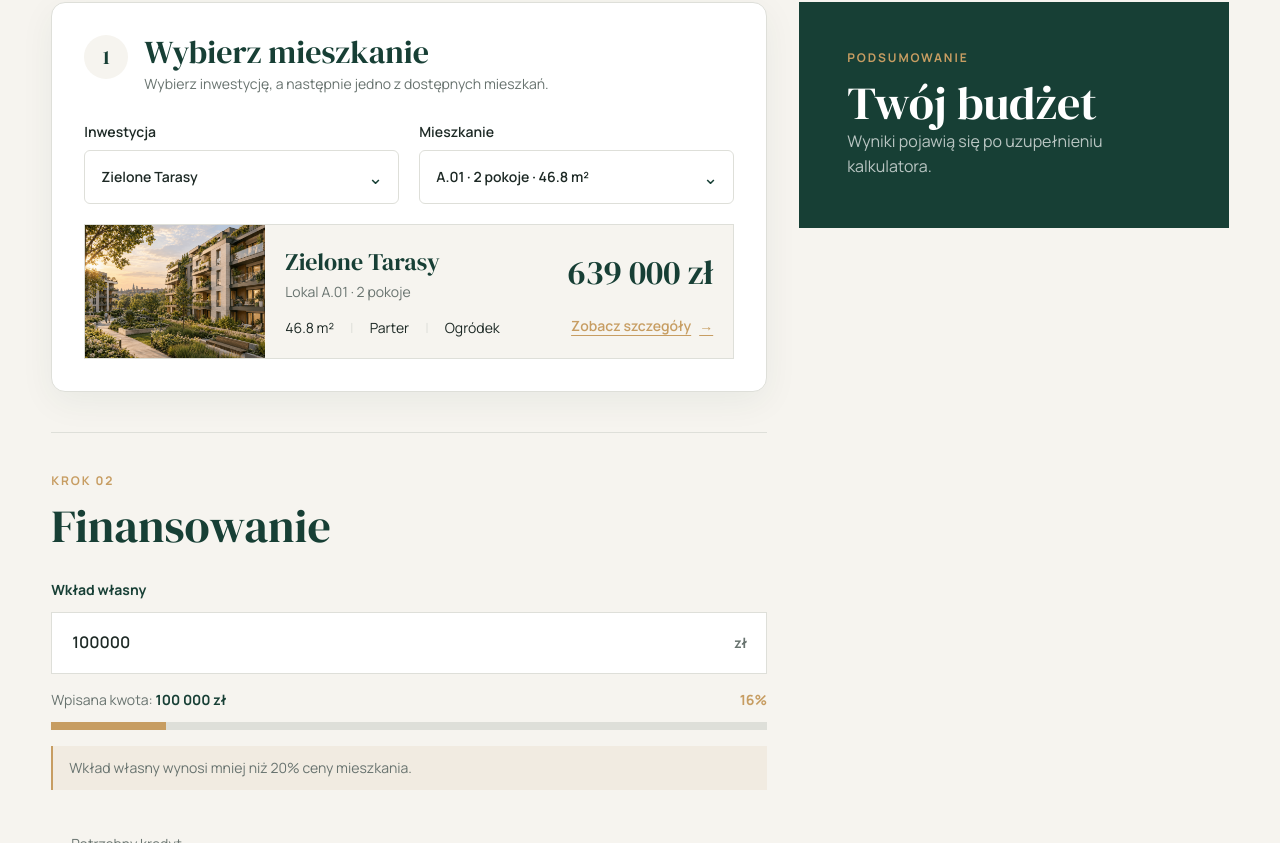
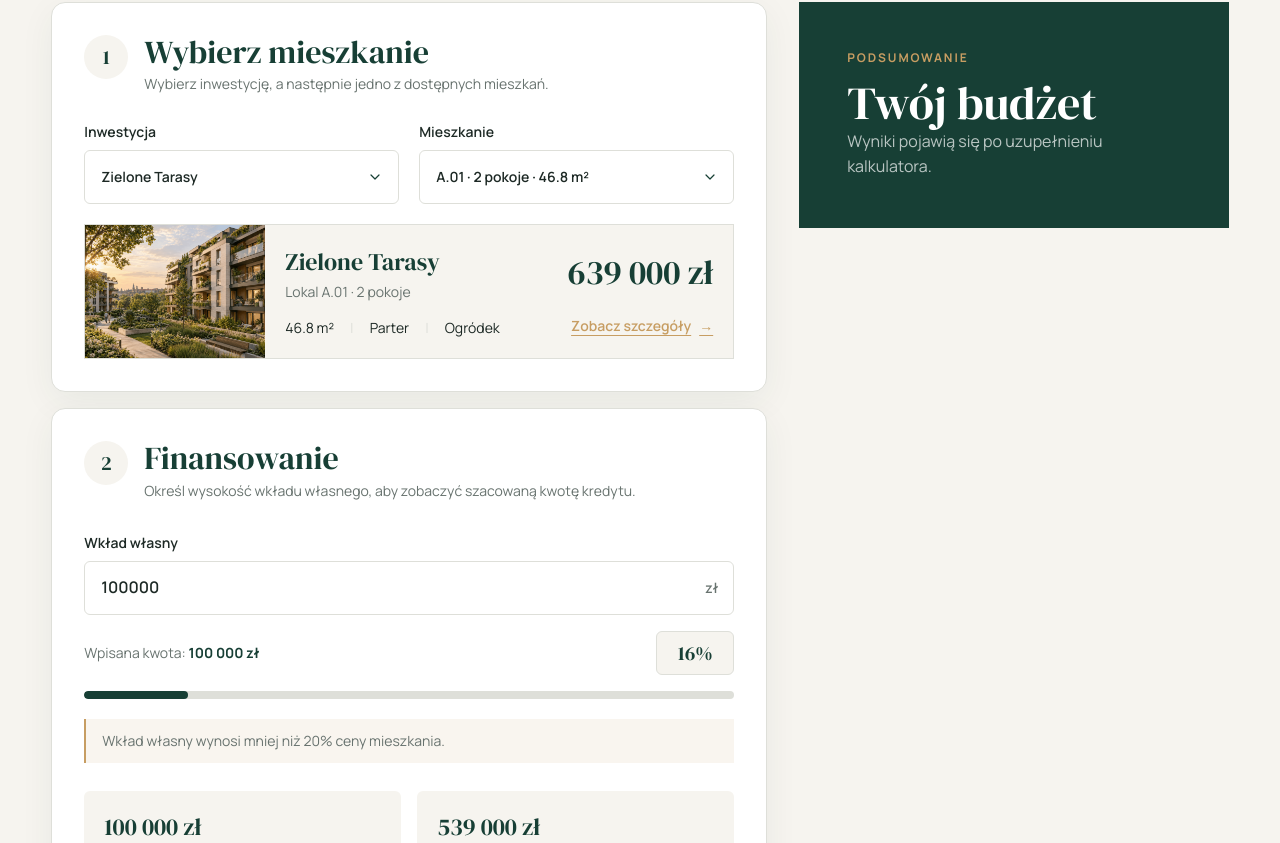
Before and after one commit to natalkakielbicka-coder/real-estate, a Vue app: page /kalkulator-kosztow-zakupu in a window 1280 px wide. Shown: the part 617-1460 px from the top of the page. Built offline with nearby package versions, Linux system fonts and the light colour scheme.

Commit message:
Update financing section and select icons

```diff
--- a/src/views/PurchaseCalculatorView.vue
+++ b/src/views/PurchaseCalculatorView.vue
@@ -197,12 +197,18 @@ const hasLowContribution = computed(() => {
                     </option>
                   </select>
 
-                  <span
-                    class="pointer-events-none absolute top-1/2 right-4 -translate-y-1/2 text-lg text-brand"
+                  <svg
+                    class="pointer-events-none absolute top-1/2 right-4 size-4 -translate-y-1/2 text-brand"
+                    viewBox="0 0 24 24"
+                    fill="none"
+                    stroke="currentColor"
+                    stroke-width="1.8"
+                    stroke-linecap="round"
+                    stroke-linejoin="round"
                     aria-hidden="true"
                   >
-                    ⌄
-                  </span>
+                    <path d="m6 9 6 6 6-6" />
+                  </svg>
                 </div>
               </div>
 
@@ -231,12 +237,18 @@ const hasLowContribution = computed(() => {
                     </option>
                   </select>
 
-                  <span
-                    class="pointer-events-none absolute top-1/2 right-4 -translate-y-1/2 text-lg text-brand"
+                  <svg
+                    class="pointer-events-none absolute top-1/2 right-4 size-4 -translate-y-1/2 text-brand"
+                    viewBox="0 0 24 24"
+                    fill="none"
+                    stroke="currentColor"
+                    stroke-width="1.8"
+                    stroke-linecap="round"
+                    stroke-linejoin="round"
                     aria-hidden="true"
                   >
-                    ⌄
-                  </span>
+                    <path d="m6 9 6 6 6-6" />
+                  </svg>
                 </div>
               </div>
             </div>
@@ -249,19 +261,33 @@ const hasLowContribution = computed(() => {
             />
           </section>
 
-          <div class="mt-10 border-t border-line pt-10">
-            <p
-              class="mb-3 text-xs font-bold tracking-[0.16em] text-gold uppercase"
-            >
-              Krok 02
-            </p>
+          <section
+            class="mt-4 rounded-[14px] border border-line bg-panel p-[clamp(22px,3vw,32px)] shadow-[0_10px_35px_rgba(23,63,53,0.06)]"
+          >
+            <!-- Nagłówek -->
+            <div class="flex items-start gap-4">
+              <span
+                class="grid size-11 shrink-0 place-items-center rounded-full bg-page font-display text-xl text-brand"
+                aria-hidden="true"
+              >
+                2
+              </span>
 
-            <h2 class="text-[clamp(30px,4vw,46px)]">Finansowanie</h2>
+              <div>
+                <h2 class="mb-1 text-[clamp(25px,3vw,32px)]">Finansowanie</h2>
 
-            <div class="mt-7">
+                <p class="mb-0 text-sm text-muted">
+                  Określ wysokość wkładu własnego, aby zobaczyć szacowaną kwotę
+                  kredytu.
+                </p>
+              </div>
+            </div>
+
+            <!-- Pole wkładu własnego -->
+            <div class="mt-8">
               <label
                 for="own-contribution"
-                class="mb-3 block text-sm font-bold text-brand"
+                class="mb-2 block text-sm font-semibold text-[var(--color-text)]"
               >
                 Wkład własny
               </label>
@@ -270,20 +296,21 @@ const hasLowContribution = computed(() => {
                 <input
                   id="own-contribution"
                   v-model.number="ownContribution"
-                  class="min-h-[62px] w-full border border-line bg-panel py-3 pr-16 pl-5 font-semibold text-[var(--color-text)] transition-colors outline-none hover:border-gold focus:border-gold"
+                  class="min-h-[54px] w-full rounded-[6px] border border-line bg-panel py-3 pr-16 pl-4 font-semibold text-[var(--color-text)] transition-colors outline-none hover:border-gold focus:border-brand"
                   type="number"
                   min="0"
                   step="1000"
                 />
 
                 <span
-                  class="pointer-events-none absolute top-1/2 right-5 -translate-y-1/2 text-sm font-bold text-muted"
+                  class="pointer-events-none absolute top-1/2 right-4 -translate-y-1/2 text-sm font-semibold text-muted"
                 >
                   zł
                 </span>
               </div>
             </div>
 
+            <!-- Kwota i procent -->
             <div class="mt-4 flex items-center justify-between gap-4 text-sm">
               <p class="mb-0 text-muted">
                 Wpisana kwota:
@@ -292,31 +319,56 @@ const hasLowContribution = computed(() => {
                 </strong>
               </p>
 
-              <p class="mb-0 font-bold text-gold">{{ contributionPercent }}%</p>
+              <div
+                class="grid min-h-11 min-w-[78px] place-items-center rounded-[6px] border border-line bg-page px-4 font-display text-xl text-brand"
+              >
+                {{ contributionPercent }}%
+              </div>
             </div>
 
-            <div class="mt-3 h-2 overflow-hidden bg-line">
+            <!-- Pasek procentowy -->
+            <div class="mt-4 h-2 overflow-hidden rounded-full bg-line">
               <div
-                class="h-full bg-gold transition-[width] duration-300"
+                class="h-full rounded-full bg-brand transition-[width] duration-300"
                 :style="{ width: `${contributionPercent}%` }"
               ></div>
             </div>
 
+            <!-- Ostrzeżenie -->
             <p
               v-if="hasLowContribution"
-              class="mt-4 mb-0 border-l-2 border-gold bg-[rgba(199,157,98,0.1)] px-4 py-3 text-sm text-muted"
+              class="mt-5 mb-0 border-l-2 border-gold bg-[rgba(199,157,98,0.1)] px-4 py-3 text-sm text-muted"
             >
               Wkład własny wynosi mniej niż 20% ceny mieszkania.
             </p>
 
-            <div class="mt-6 bg-page p-5">
-              <p class="mb-1 text-sm text-muted">Potrzebny kredyt</p>
+            <!-- Podsumowanie finansowania -->
+            <div class="mt-7 grid gap-4 sm:grid-cols-2">
+              <div class="rounded-[6px] bg-page p-5">
+                <strong
+                  class="block font-display text-2xl font-normal text-brand"
+                >
+                  {{ formatPrice(ownContribution || 0) }} zł
+                </strong>
 
-              <strong class="font-display text-3xl font-normal text-brand">
-                {{ formatPrice(neededLoan) }} zł
-              </strong>
+                <span class="mt-1 block text-xs text-muted">
+                  wkładu własnego
+                </span>
+              </div>
+
+              <div class="rounded-[6px] bg-page p-5">
+                <strong
+                  class="block font-display text-2xl font-normal text-brand"
+                >
+                  {{ formatPrice(neededLoan) }} zł
+                </strong>
+
+                <span class="mt-1 block text-xs text-muted">
+                  potrzebnego kredytu
+                </span>
+              </div>
             </div>
-          </div>
+          </section>
 
           <div class="mt-10 border-t border-line pt-10">
             <p
```
